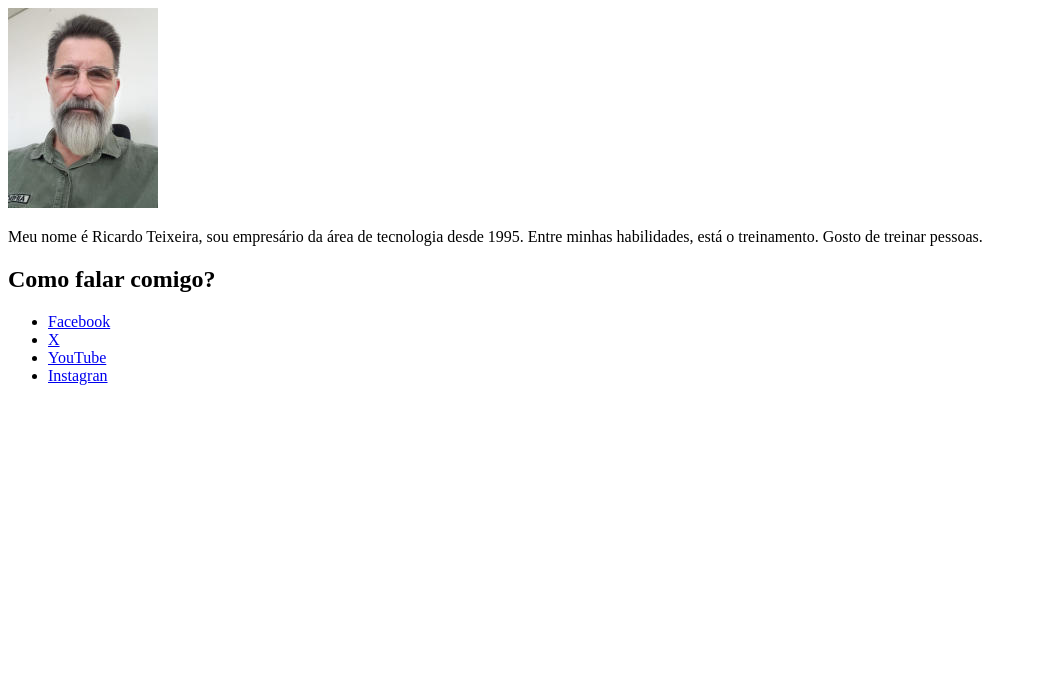
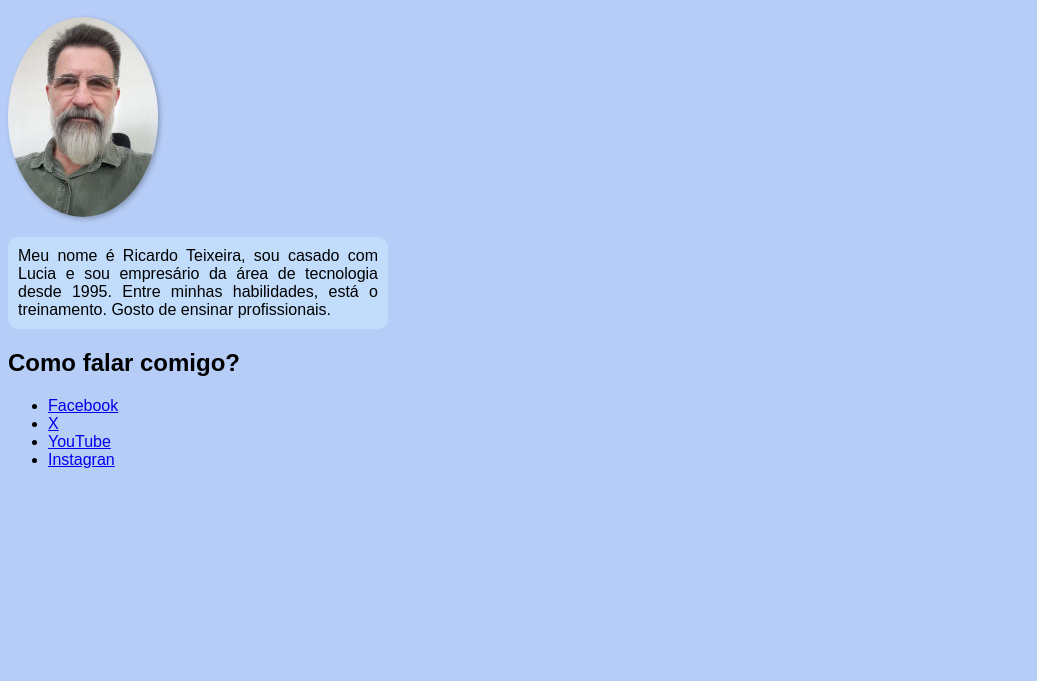
Before and after one commit to rwteixeira/HTML-CSS, a plain HTML site: page DESAFIOS/des005/index.html in a window 1280 px wide. Shown: the part 119-800 px from the top of the page, without its empty margins (0-1037 px from the left). Drawn offline with Linux system fonts and the light colour scheme.

Commit message:
Atualização do Desafio 5

```diff
--- a/DESAFIOS/des005/index.html
+++ b/DESAFIOS/des005/index.html
@@ -4,13 +4,35 @@
     <meta charset="UTF-8">
     <meta name="viewport" content="width=device-width, initial-scale=1.0">
     <title>Social</title>
-    <link rel="stylesheet" href="">
+    <style>
+        body {
+            background-color: rgb(182, 205, 248);
+            font-family: Arial, Helvetica, sans-serif;
+            columns: 1;
+            width: 380px;
+        }
+
+        p {
+            text-align: justify;
+            background-color: rgba(207, 237, 255, 0.466);
+            padding: 10px;
+            border-radius: 10px;
+        }
+
+        body img {
+            border-radius: 50%;
+            box-shadow: 2px 2px 5px rgba(0, 0, 0, 0.26);
+        }
+
+
+    </style>
+
 </head>
 <body>
     <h1>Minhas redes sociais</h1>
     <h2>Quem sou eu?</h2>
-    <img src="RICARDO_150.jpg" border-radius="50%" alt="Ano 2025">
-    <p>Meu nome é Ricardo Teixeira, sou empresário da área de tecnologia desde 1995. Entre minhas habilidades, está o treinamento. Gosto de treinar pessoas.</p>
+    <img src="RICARDO_150.jpg" alt="Ricardo W. Teixeira">
+    <p>Meu nome é Ricardo Teixeira, sou casado com Lucia e sou empresário da área de tecnologia desde 1995. Entre minhas habilidades, está o treinamento. Gosto de ensinar profissionais.</p>
 
 
     <h2>Como falar comigo?</h2>
```
